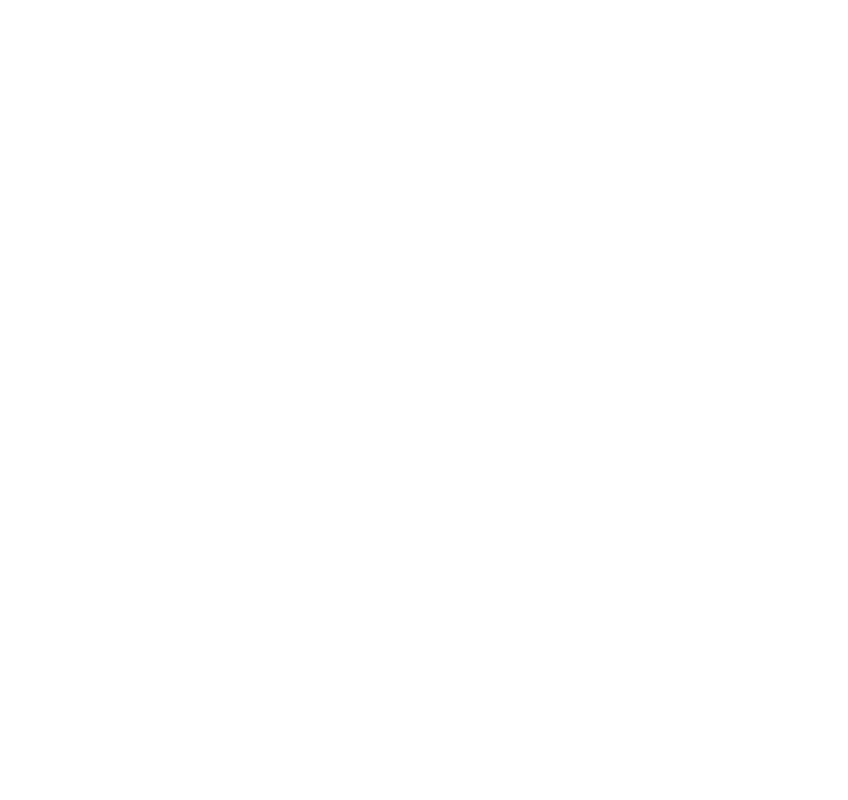
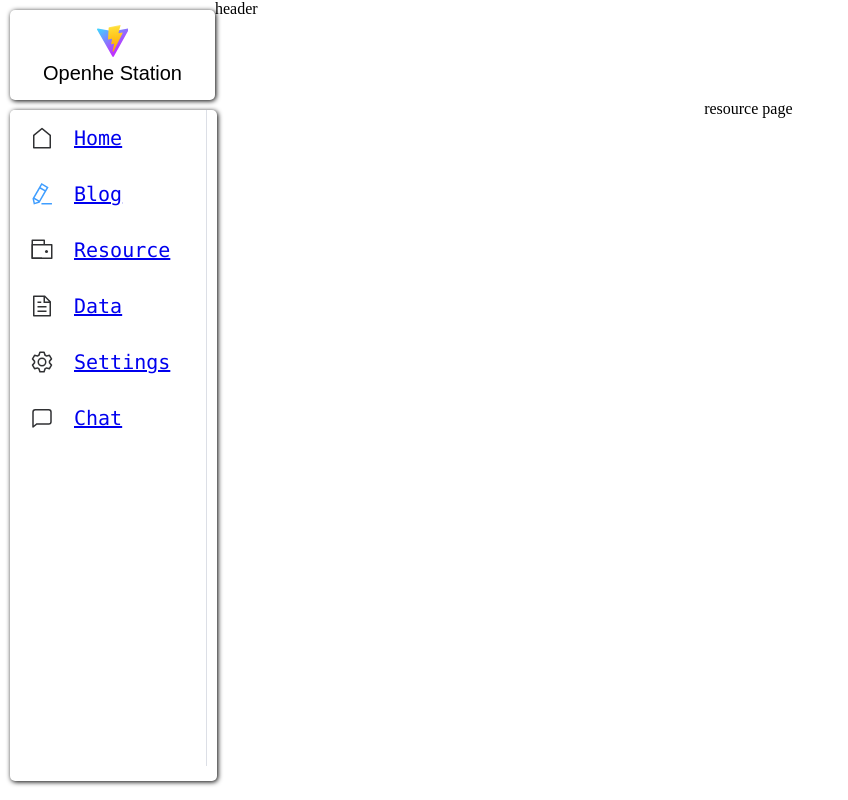
Before and after one commit to openhe-hub/openhe-station-frontend, a Vue app: page /#/home/resource in a window 1280 px wide. Before the commit this address had no page. Shown: the whole page, without its empty margins (0-848 px from the left). Built offline with nearby package versions, Linux system fonts and the light colour scheme.

Commit message:
1-16-upd: finish router settings

```diff
--- a/src/components/nav/NavBar.vue
+++ b/src/components/nav/NavBar.vue
@@ -9,66 +9,66 @@
         <el-icon size="100">
           <House/>
         </el-icon>
-        <template #title>
+        <router-link to="/home/index">
           <div class="nav-text">
             Home
           </div>
-        </template>
+        </router-link>
       </el-menu-item>
 
       <el-menu-item index="2">
         <el-icon size="100">
           <EditPen/>
         </el-icon>
-        <template #title>
+        <router-link to="/home/blog">
           <div class="nav-text">
             Blog
           </div>
-        </template>
+        </router-link>
       </el-menu-item>
 
       <el-menu-item index="3">
         <el-icon size="100">
           <Wallet/>
         </el-icon>
-        <template #title>
+        <router-link to="/home/resource">
           <div class="nav-text">
-            Reource
+            Resource
           </div>
-        </template>
+        </router-link>
       </el-menu-item>
 
       <el-menu-item index="4">
         <el-icon size="100">
           <Document/>
         </el-icon>
-        <template #title>
+        <router-link to="/home/data">
           <div class="nav-text">
             Data
           </div>
-        </template>
+        </router-link>
       </el-menu-item>
 
       <el-menu-item index="5">
         <el-icon size="100">
           <Setting/>
         </el-icon>
-        <template #title>
+        <router-link to="/home/settings">
           <div class="nav-text">
             Settings
           </div>
-        </template>
+        </router-link>
       </el-menu-item>
 
       <el-menu-item index="5">
         <el-icon size="100">
           <ChatSquare/>
         </el-icon>
-        <template #title>
+        <router-link to="/home/chat">
           <div class="nav-text">
             Chat
           </div>
-        </template>
+        </router-link>
       </el-menu-item>
 
     </el-menu>
--- a/src/view/Blog.vue
+++ b/src/view/Blog.vue
@@ -1,5 +1,7 @@
 <template>
-
+  <div>
+    blog page
+  </div>
 </template>
 
 <script>
--- a/src/view/Data.vue
+++ b/src/view/Data.vue
@@ -1,5 +1,7 @@
 <template>
-
+  <div>
+    data page
+  </div>
 </template>
 
 <script>
--- a/src/view/Home.vue
+++ b/src/view/Home.vue
@@ -18,7 +18,9 @@
       <el-col :span="4" class="nav-col">
         <NavBar></NavBar>
       </el-col>
-      <el-col :span="20" class="content-col">main content</el-col>
+      <el-col :span="20" class="content-col">
+        <router-view></router-view>
+      </el-col>
     </el-row>
   </div>
 </template>
--- /dev/null
+++ b/src/view/Index.vue
@@ -0,0 +1,15 @@
+<template>
+  <div>
+    index page
+  </div>
+</template>
+
+<script>
+export default {
+  name: "Index"
+}
+</script>
+
+<style scoped>
+
+</style>
--- a/src/view/Resource.vue
+++ b/src/view/Resource.vue
@@ -1,5 +1,7 @@
 <template>
-
+  <div>
+    resource page
+  </div>
 </template>
 
 <script>
--- a/src/view/Settings.vue
+++ b/src/view/Settings.vue
@@ -1,5 +1,7 @@
 <template>
-
+  <div>
+    settings page
+  </div>
 </template>
 
 <script>
```
Also changed, not shown: src/plugin/router/config.js (+18 -1 lines).
